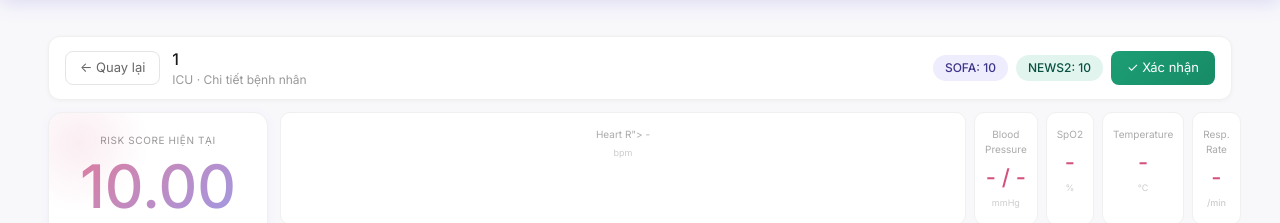
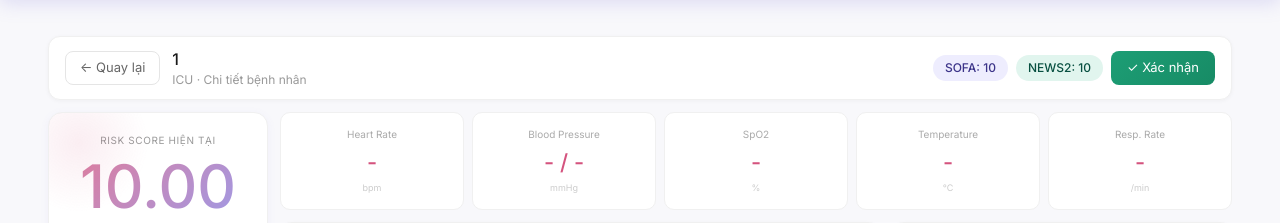
Before and after one commit to nguyenthanh2911/CNM, a Django app: template web/dashboard/templates/dashboard/patient_detail.html in a window 1280 px wide. Shown: the part 52-275 px from the top of the page. Run offline with Django 5.2, Linux system fonts and the light colour scheme; the template is opened without the code that fills it: most values are stand-ins (such as "Sample title", 1, 10 or a date in 2020); data that the repository does not hold is empty.

Commit message:
fix: remove broken inline Django template syntax in vital cards and ew card

```diff
--- a/web/dashboard/templates/dashboard/patient_detail.html
+++ b/web/dashboard/templates/dashboard/patient_detail.html
@@ -88,34 +88,30 @@
       <!-- Vitals Grid (5 cards) -->
       <div class="pd-vitals-grid">
         <div class="pd-vital-card">
-          <div class="pd-vital-label">Heart R{% if vitals.heart_rate and vitals.heart_rate > 100 %}pd-vital-abnormal{% elif vitals.heart_rate %}pd-vital-normal{% endif %}">
-            {{ vitals.heart_rate|default:"-" }}</div>
+          <div class="pd-vital-label">Heart Rate</div>
+          <div id="v-hr" class="pd-vital-val">{{ vitals.heart_rate|default:"-" }}</div>
           <div class="pd-vital-unit">bpm</div>
         </div>
         <div class="pd-vital-card">
           <div class="pd-vital-label">Blood Pressure</div>
-          <div id="v-bp" class="pd-vital-val {% if vitals.systolic_bp and vitals.systolic_bp < 90 %}pd-vital-abnormal{% elif vitals.systolic_bp %}pd-vital-normal{% endif %}">
+          <div id="v-bp" class="pd-vital-val">
             {{ vitals.systolic_bp|default:"-" }} / {{ vitals.diastolic_bp|default:"-" }}
           </div>
           <div class="pd-vital-unit">mmHg</div>
         </div>
         <div class="pd-vital-card">
           <div class="pd-vital-label">SpO2</div>
-          <div id="v-spo2" class="pd-vital-val {% if vitals.spo2 and vitals.spo2 < 94 %}pd-vital-abnormal{% elif vitals.spo2 %}pd-vital-normal{% endif %}">
-            {{ vitals.spo2|default:"-" }}</div>
+          <div id="v-spo2" class="pd-vital-val">{{ vitals.spo2|default:"-" }}</div>
           <div class="pd-vital-unit">%</div>
         </div>
         <div class="pd-vital-card">
           <div class="pd-vital-label">Temperature</div>
-          <div id="v-temp" class="pd-vital-val {% if vitals.temperature and vitals.temperature > 38.3 %}pd-vital-abnormal{% elif vitals.temperature %}pd-vital-normal{% endif %}">
-            {{ vitals.temperature|default:"-" }}</div>
+          <div id="v-temp" class="pd-vital-val">{{ vitals.temperature|default:"-" }}</div>
           <div class="pd-vital-unit">°C</div>
         </div>
         <div class="pd-vital-card">
           <div class="pd-vital-label">Resp. Rate</div>
-          <div id="v-rr" class="pd-vital-val {% if vitals.respiratory_rate and vitals.respiratory_rate > 20 %}pd-vital-abnormal{% elif vitals.respiratory_rate %}pd-vital-normal{% endif %}">
-
-          <div id="v-rr" class="pd-vital-val pd-vital-abnormal">{{ vitals.respiratory_rate|default:"-" }}</div>
+          <div id="v-rr" class="pd-vital-val">{{ vitals.respiratory_rate|default:"-" }}</div>
           <div class="pd-vital-unit">/min</div>
         </div>
       </div>
```
